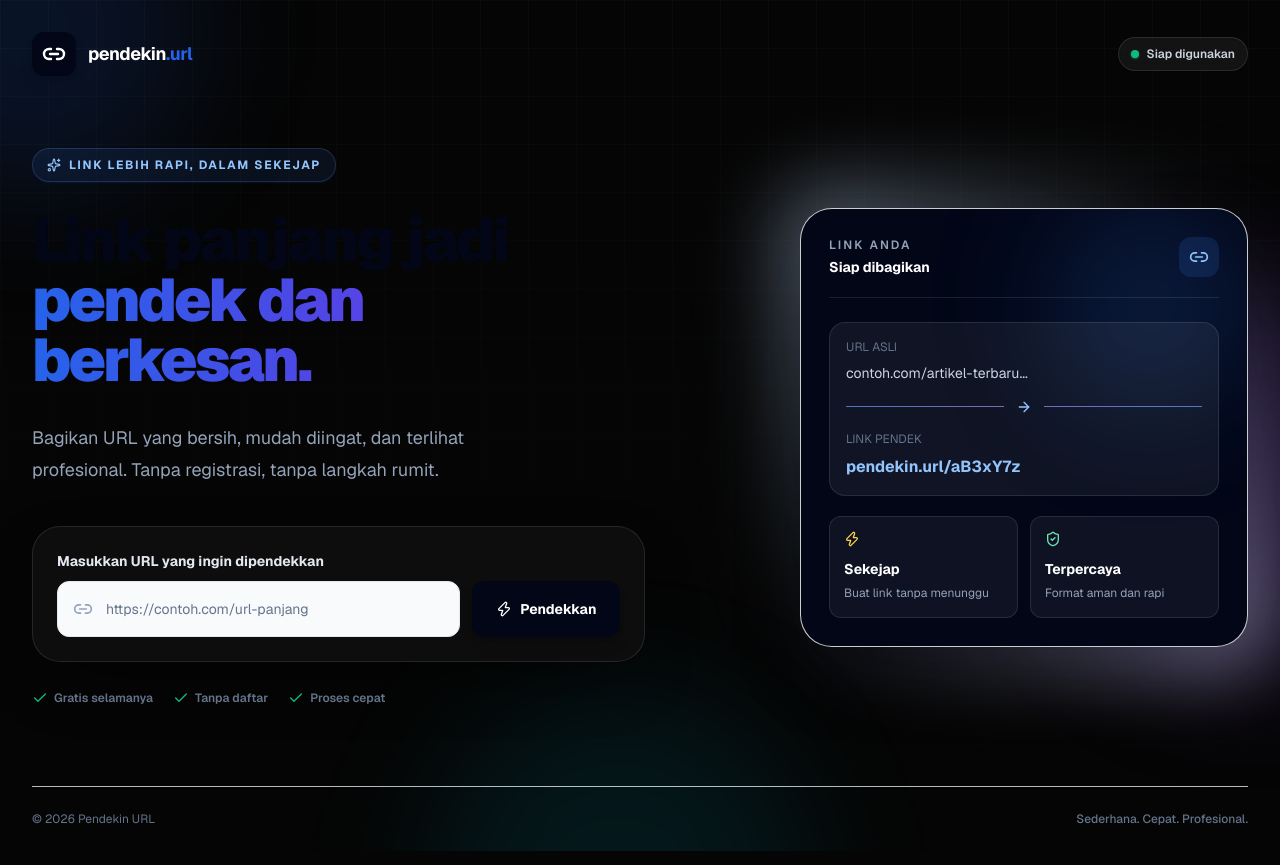
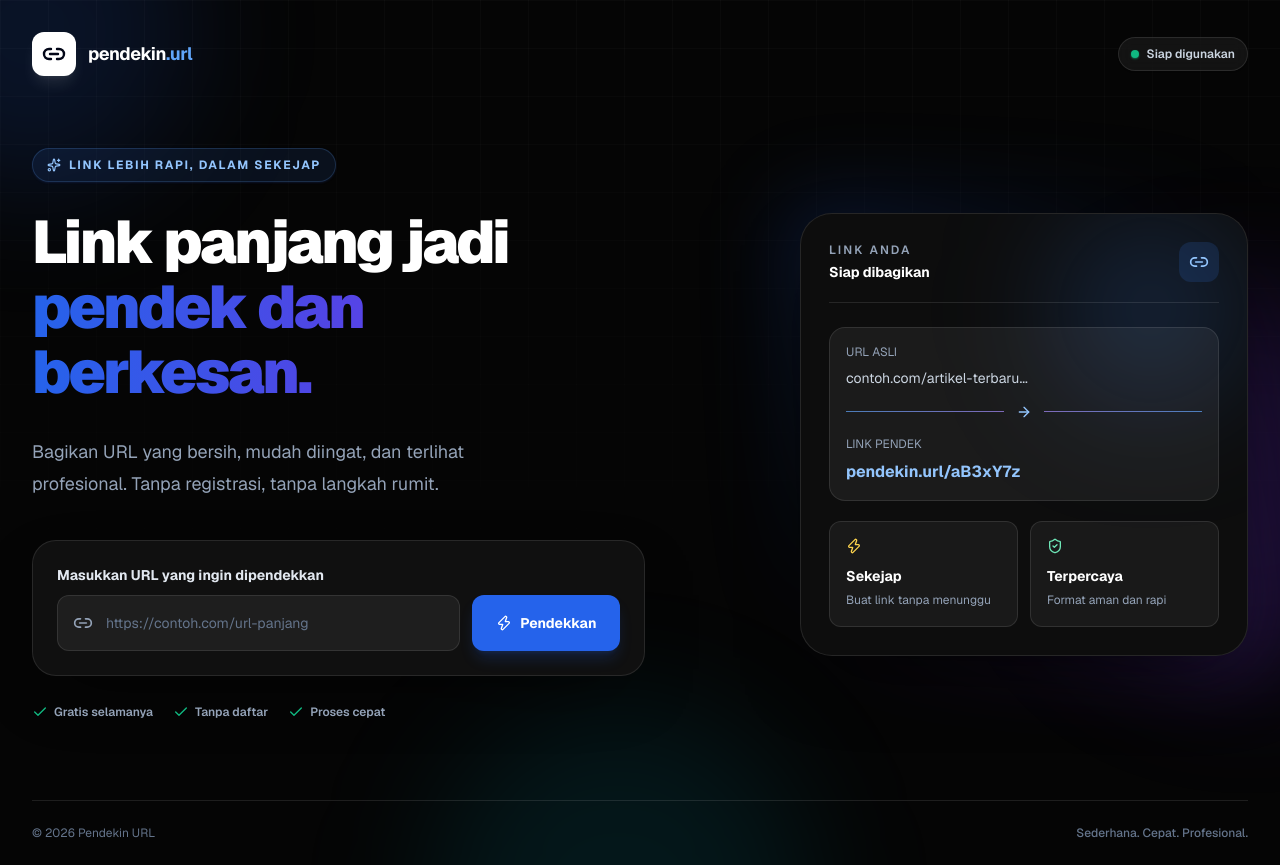
Before and after one commit to kofi-iet/link-shortener, a Next.js app: page / in a window 1280 px wide. Built offline with nearby package versions, Linux system fonts and the light colour scheme.

Commit message:
Update UI dan optimasi SEO

```diff
--- a/app/not-found.tsx
+++ b/app/not-found.tsx
@@ -3,7 +3,7 @@ import { ArrowLeft, Link2, Unlink } from "lucide-react";
 
 export default function NotFound() {
   return (
-    <main className="relative flex min-h-screen flex-col items-center justify-center overflow-hidden bg-[#050505] px-4 py-12 text-white">
+    <main className="relative flex min-h-screen flex-col items-center justify-center overflow-hidden bg-[#050505] px-4 py-8 text-white sm:py-12">
       <div className="pointer-events-none absolute inset-0" aria-hidden="true">
         <div className="absolute -left-24 -top-24 h-72 w-72 rounded-full bg-blue-600/15 blur-3xl" />
         <div className="absolute -bottom-32 -right-20 h-80 w-80 rounded-full bg-violet-600/15 blur-3xl" />
@@ -24,7 +24,7 @@ export default function NotFound() {
           </span>
         </Link>
 
-        <div className="rounded-[1.75rem] border border-white/10 bg-[#0d0d0d] p-6 shadow-[0_24px_70px_-30px_rgba(0,0,0,0.9)] sm:p-8">
+        <div className="rounded-3xl border border-white/10 bg-[#0d0d0d] p-6 shadow-[0_24px_70px_-30px_rgba(0,0,0,0.9)] sm:p-8">
           <div className="mx-auto mb-5 flex h-14 w-14 items-center justify-center rounded-2xl border border-red-500/20 bg-red-500/10 text-red-400">
             <Unlink className="h-7 w-7" />
           </div>
@@ -37,7 +37,7 @@ export default function NotFound() {
           </p>
           <Link
             href="/"
-            className="mt-6 inline-flex h-12 items-center justify-center gap-2 rounded-xl bg-white px-6 text-sm font-bold text-slate-950 shadow-lg shadow-white/10 transition hover:bg-blue-500 hover:text-white hover:shadow-blue-500/20 focus:outline-none focus:ring-4 focus:ring-blue-500/20"
+            className="mt-6 inline-flex h-12 w-full items-center justify-center gap-2 rounded-xl bg-white px-6 text-sm font-bold text-slate-950 shadow-lg shadow-white/10 transition hover:bg-blue-500 hover:text-white hover:shadow-blue-500/20 active:scale-[0.99] focus:outline-none focus:ring-4 focus:ring-blue-500/20 sm:w-auto"
           >
             <ArrowLeft className="h-4 w-4" />
             Kembali ke beranda
--- a/app/page.tsx
+++ b/app/page.tsx
@@ -81,12 +81,12 @@ export default function Home() {
       </div>
 
       <div className="relative mx-auto flex min-h-screen w-full max-w-7xl flex-col px-4 sm:px-6 lg:px-8">
-        <header className="flex items-center justify-between py-6 sm:py-8">
+        <header className="flex items-center justify-between py-5 sm:py-8">
           <a href="/" className="group flex items-center gap-3" aria-label="Pendekin URL beranda">
-            <span className="flex h-10 w-10 items-center justify-center rounded-xl bg-slate-950 text-white shadow-lg shadow-slate-950/15 transition-transform group-hover:-rotate-6 sm:h-11 sm:w-11">
+            <span className="flex h-10 w-10 items-center justify-center rounded-xl bg-white text-slate-950 shadow-lg shadow-white/10 transition-transform group-hover:-rotate-6 sm:h-11 sm:w-11">
               <Link2 className="h-5 w-5 sm:h-6 sm:w-6" strokeWidth={2.4} />
             </span>
-            <span className="text-base font-bold tracking-tight text-white sm:text-lg">pendekin<span className="text-blue-600">.url</span></span>
+            <span className="text-base font-bold tracking-tight text-white sm:text-lg">pendekin<span className="text-blue-400">.url</span></span>
           </a>
           <div className="hidden items-center gap-2 rounded-full border border-white/10 bg-white/[0.06] px-3 py-2 text-xs font-semibold text-slate-300 shadow-sm backdrop-blur sm:flex">
             <span className="h-2 w-2 rounded-full bg-emerald-500 shadow-sm shadow-emerald-500/50" />
@@ -94,13 +94,13 @@ export default function Home() {
           </div>
         </header>
 
-        <div className="grid flex-1 items-center gap-12 pb-12 pt-8 lg:grid-cols-[1.08fr_0.92fr] lg:gap-20 lg:pb-20 lg:pt-10">
+        <div className="grid flex-1 items-center gap-10 pb-10 pt-6 sm:gap-12 sm:pb-12 sm:pt-8 lg:grid-cols-[1.08fr_0.92fr] lg:gap-20 lg:pb-20 lg:pt-10">
           <section className="max-w-2xl">
             <div className="mb-6 inline-flex items-center gap-2 rounded-full border border-blue-400/20 bg-blue-500/10 px-3.5 py-2 text-xs font-bold uppercase tracking-[0.14em] text-blue-300 shadow-sm shadow-blue-950/40 sm:mb-7">
               <Sparkles className="h-3.5 w-3.5" />
               Link lebih rapi, dalam sekejap
             </div>
-            <h1 className="max-w-xl text-4xl font-black leading-[1.08] tracking-[-0.045em] text-slate-950 sm:text-5xl lg:text-6xl">
+            <h1 className="max-w-xl text-[clamp(2.25rem,8vw,3.75rem)] font-black leading-[1.08] tracking-[-0.045em] text-white">
               Link panjang jadi
               <span className="block bg-gradient-to-r from-blue-600 via-indigo-600 to-violet-600 bg-clip-text pb-2 text-transparent">pendek dan berkesan.</span>
             </h1>
@@ -108,7 +108,7 @@ export default function Home() {
               Bagikan URL yang bersih, mudah diingat, dan terlihat profesional. Tanpa registrasi, tanpa langkah rumit.
             </p>
 
-            <div className="mt-8 rounded-[1.75rem] border border-white/10 bg-[#0d0d0d] p-4 shadow-[0_24px_70px_-30px_rgba(0,0,0,0.8)] sm:mt-10 sm:p-6">
+            <div className="mt-8 rounded-3xl border border-white/10 bg-[#101010] p-4 shadow-[0_24px_70px_-30px_rgba(0,0,0,0.8)] sm:mt-10 sm:p-6">
               <form onSubmit={handleSubmit}>
                 <label htmlFor="url" className="mb-2.5 block text-sm font-bold text-slate-200">Masukkan URL yang ingin dipendekkan</label>
                 <div className="flex flex-col gap-3 sm:flex-row">
@@ -122,13 +122,13 @@ export default function Home() {
                       placeholder="https://contoh.com/url-panjang"
                       required
                       autoComplete="url"
-                      className="h-14 w-full rounded-xl border border-slate-200 bg-slate-50 pl-12 pr-4 text-sm text-white outline-none transition placeholder:text-slate-500 hover:border-white/20 focus:border-blue-500 focus:bg-white/[0.08] focus:ring-4 focus:ring-blue-500/10"
+                      className="h-14 w-full rounded-xl border border-white/10 bg-white/[0.06] pl-12 pr-4 text-sm text-white outline-none transition placeholder:text-slate-500 hover:border-white/20 focus:border-blue-500 focus:bg-white/[0.08] focus:ring-4 focus:ring-blue-500/10"
                     />
                   </div>
                   <button
                     type="submit"
                     disabled={loading}
-                    className="inline-flex h-14 shrink-0 items-center justify-center gap-2 rounded-xl bg-slate-950 px-5 text-sm font-bold text-white shadow-lg shadow-slate-950/15 transition hover:bg-blue-600 hover:shadow-blue-600/20 focus:outline-none focus:ring-4 focus:ring-blue-500/20 disabled:cursor-not-allowed disabled:opacity-60 sm:px-6"
+                    className="inline-flex h-14 w-full shrink-0 items-center justify-center gap-2 rounded-xl bg-blue-600 px-5 text-sm font-bold text-white shadow-lg shadow-blue-600/20 transition hover:bg-blue-500 hover:shadow-blue-600/30 active:scale-[0.99] focus:outline-none focus:ring-4 focus:ring-blue-500/20 disabled:cursor-not-allowed disabled:opacity-60 sm:w-auto sm:px-6"
                   >
                     {loading ? <Loader2 className="h-5 w-5 animate-spin" /> : <Zap className="h-4 w-4" />}
                     {loading ? "Memproses" : "Pendekkan"}
@@ -149,35 +149,35 @@ export default function Home() {
                     <CheckCircle2 className="h-5 w-5" />
                     Link berhasil dibuat
                   </div>
-                  <div className="flex min-w-0 items-center gap-2 rounded-xl border border-white/10 bg-white/[0.06] p-2">
-                    <a href={shortUrl} target="_blank" rel="noopener noreferrer" className="min-w-0 flex-1 break-all px-2 text-sm font-semibold text-blue-700 underline decoration-blue-200 underline-offset-4 transition hover:text-blue-900">
+                  <div className="flex min-w-0 items-center gap-2 rounded-xl border border-white/10 bg-white/[0.06] p-2 sm:p-2.5">
+                    <a href={shortUrl} target="_blank" rel="noopener noreferrer" className="min-w-0 flex-1 break-all px-2 text-sm font-semibold text-blue-300 underline decoration-blue-400/40 underline-offset-4 transition hover:text-blue-200">
                       {shortUrl}
                     </a>
                     <button
                       type="button"
                       onClick={handleCopy}
-                      className="inline-flex h-10 w-10 shrink-0 items-center justify-center rounded-lg bg-slate-950 text-white transition hover:bg-blue-600 focus:outline-none focus:ring-4 focus:ring-blue-500/20"
+                      className="inline-flex h-10 w-10 shrink-0 items-center justify-center rounded-lg bg-white text-slate-950 transition hover:bg-blue-600 hover:text-white active:scale-95 focus:outline-none focus:ring-4 focus:ring-blue-500/20"
                       title={copied ? "Link tersalin" : "Salin link"}
                       aria-label={copied ? "Link tersalin" : "Salin link"}
                     >
                       {copied ? <Check className="h-4 w-4 text-emerald-300" /> : <Copy className="h-4 w-4" />}
                     </button>
                   </div>
-                  {copied && <p className="mt-2 text-xs font-semibold text-emerald-700">Link tersalin ke clipboard.</p>}
+                  {copied && <p className="mt-2 text-xs font-semibold text-emerald-300">Link tersalin ke clipboard.</p>}
                 </div>
               )}
             </div>
 
-            <div className="mt-6 flex flex-wrap items-center gap-x-5 gap-y-2 text-xs font-semibold text-slate-500 sm:mt-7">
+            <div className="mt-6 flex flex-wrap items-center gap-x-5 gap-y-2 text-xs font-semibold text-slate-400 sm:mt-7">
               <span className="inline-flex items-center gap-1.5"><Check className="h-4 w-4 text-emerald-500" />Gratis selamanya</span>
               <span className="inline-flex items-center gap-1.5"><Check className="h-4 w-4 text-emerald-500" />Tanpa daftar</span>
               <span className="inline-flex items-center gap-1.5"><Check className="h-4 w-4 text-emerald-500" />Proses cepat</span>
             </div>
           </section>
 
-          <aside className="relative mx-auto w-full max-w-md lg:mr-0" aria-label="Keunggulan Pendekin URL">
-            <div className="absolute -inset-5 rounded-[2.5rem] bg-gradient-to-br from-blue-200/50 via-transparent to-violet-200/60 blur-2xl" aria-hidden="true" />
-            <div className="relative overflow-hidden rounded-[2rem] border border-white/80 bg-slate-950 p-5 shadow-[0_30px_80px_-28px_rgba(15,23,42,0.55)] sm:p-7">
+          <aside className="relative mx-auto w-full max-w-md lg:sticky lg:top-8 lg:mr-0" aria-label="Keunggulan Pendekin URL">
+            <div className="absolute -inset-5 rounded-[2.5rem] bg-gradient-to-br from-blue-600/20 via-transparent to-violet-600/20 blur-2xl" aria-hidden="true" />
+            <div className="relative overflow-hidden rounded-[2rem] border border-white/10 bg-[#0d0d0d] p-5 shadow-[0_30px_80px_-28px_rgba(0,0,0,0.8)] sm:p-7">
               <div className="absolute right-0 top-0 h-48 w-48 rounded-full bg-blue-500/20 blur-3xl" aria-hidden="true" />
               <div className="relative">
                 <div className="flex items-center justify-between border-b border-white/10 pb-5">
@@ -191,24 +191,24 @@ export default function Home() {
                 </div>
 
                 <div className="mt-6 rounded-2xl border border-white/10 bg-white/[0.06] p-4">
-                  <p className="truncate text-xs text-slate-500">URL ASLI</p>
+                  <p className="truncate text-xs text-slate-400">URL ASLI</p>
                   <p className="mt-2 truncate text-sm text-slate-300">contoh.com/artikel-terbaru...</p>
                   <div className="my-4 flex items-center gap-3">
                     <div className="h-px flex-1 bg-gradient-to-r from-blue-400/70 to-violet-400/70" />
                     <ArrowRight className="h-4 w-4 text-blue-300" />
                     <div className="h-px flex-1 bg-gradient-to-r from-violet-400/70 to-blue-400/70" />
                   </div>
-                  <p className="truncate text-xs text-slate-500">LINK PENDEK</p>
+                  <p className="truncate text-xs text-slate-400">LINK PENDEK</p>
                   <p className="mt-2 truncate text-base font-bold text-blue-300">pendekin.url/aB3xY7z</p>
                 </div>
 
-                <div className="mt-5 grid grid-cols-2 gap-3">
-                  <div className="rounded-xl border border-white/10 bg-white/[0.05] p-3.5">
+                <div className="mt-5 grid grid-cols-1 gap-3 min-[360px]:grid-cols-2">
+                  <div className="rounded-xl border border-white/10 bg-white/[0.05] p-4 transition hover:border-white/20 hover:bg-white/[0.08]">
                     <Zap className="h-4 w-4 text-amber-300" />
                     <p className="mt-3 text-sm font-bold text-white">Sekejap</p>
                     <p className="mt-1 text-xs leading-5 text-slate-400">Buat link tanpa menunggu</p>
                   </div>
-                  <div className="rounded-xl border border-white/10 bg-white/[0.05] p-3.5">
+                  <div className="rounded-xl border border-white/10 bg-white/[0.05] p-4 transition hover:border-white/20 hover:bg-white/[0.08]">
                     <ShieldCheck className="h-4 w-4 text-emerald-300" />
                     <p className="mt-3 text-sm font-bold text-white">Terpercaya</p>
                     <p className="mt-1 text-xs leading-5 text-slate-400">Format aman dan rapi</p>
@@ -219,7 +219,7 @@ export default function Home() {
           </aside>
         </div>
 
-        <footer className="flex flex-col gap-2 border-t border-slate-200/80 py-6 text-xs text-slate-500 sm:flex-row sm:items-center sm:justify-between">
+        <footer className="flex flex-col gap-2 border-t border-white/10 py-6 text-xs text-slate-500 sm:flex-row sm:items-center sm:justify-between">
           <p>© {new Date().getFullYear()} Pendekin URL</p>
           <p className="font-medium">Sederhana. Cepat. Profesional.</p>
         </footer>
```
